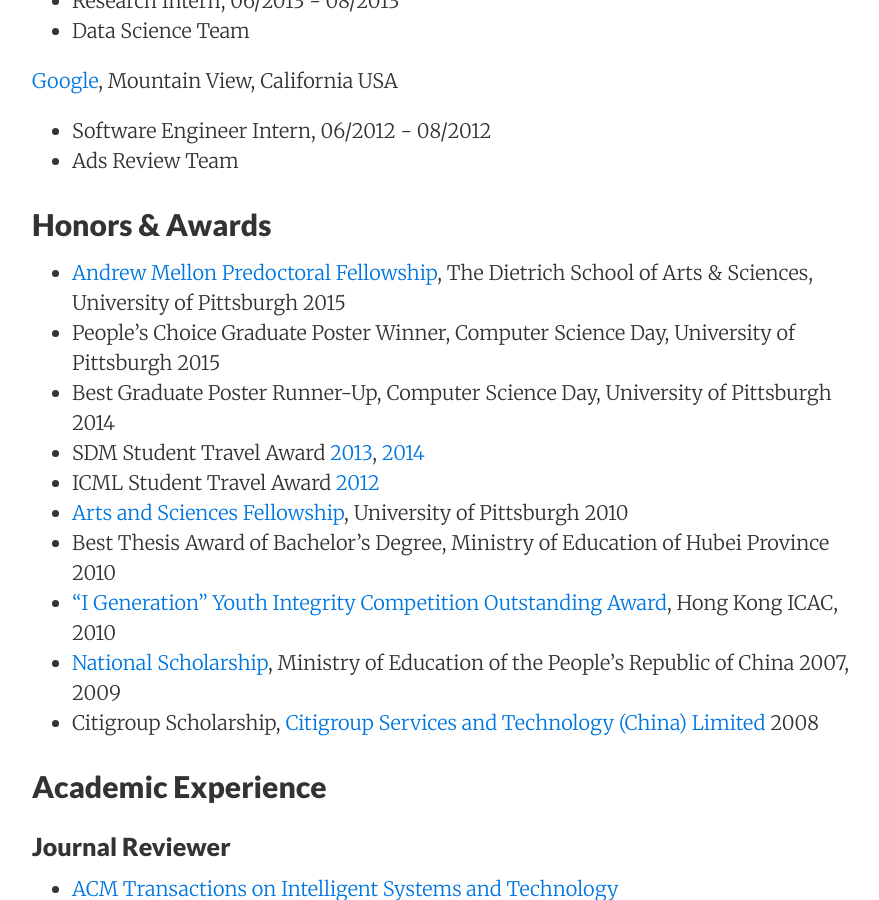
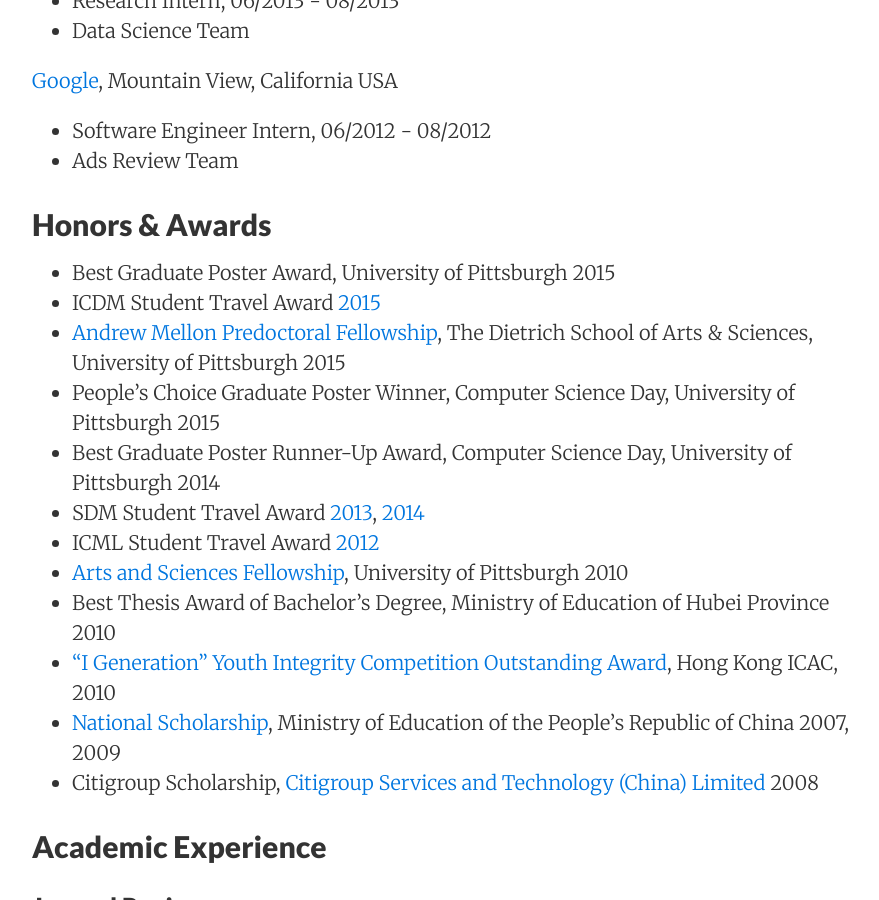
Before and after one commit to zitaoliu/zitaoliu.github.io, a Jekyll site: the page built from cv.md, in a window 1280 px wide and 900 px high, scrolled down 1062 px. Shown: the whole window, without its empty margins (188-1067 px from the left). Built offline with Jekyll 4.4.1, drawn with Linux system fonts in a browser that asks for light colours; nearby versions of some CDN libraries.

Commit message:
add some new awards
add some new awards

```diff
--- a/cv.md
+++ b/cv.md
@@ -48,9 +48,11 @@
 
 ## Honors & Awards
 
+* Best Graduate Poster Award, University of Pittsburgh 2015
+* ICDM Student Travel Award  [2015](http://icdm2015.stonybrook.edu/)
 * [Andrew Mellon Predoctoral Fellowship](http://www.asgraduate.pitt.edu/node/336), The Dietrich School of Arts & Sciences, University of Pittsburgh 2015
 * People's Choice Graduate Poster Winner, Computer Science Day, University of Pittsburgh 2015
-* Best Graduate Poster Runner-Up, Computer Science Day, University of Pittsburgh 2014
+* Best Graduate Poster Runner-Up Award, Computer Science Day, University of Pittsburgh 2014
 * SDM Student Travel Award  [2013](http://www.siam.org/meetings/sdm13/), [2014](http://www.siam.org/meetings/sdm14/)
 * ICML Student Travel Award  [2012](http://icml.cc/2012/)
 * [Arts and Sciences Fellowship](http://www.asgraduate.pitt.edu/node/336), University of Pittsburgh  2010
```
Also changed, not shown: 1 other file.
